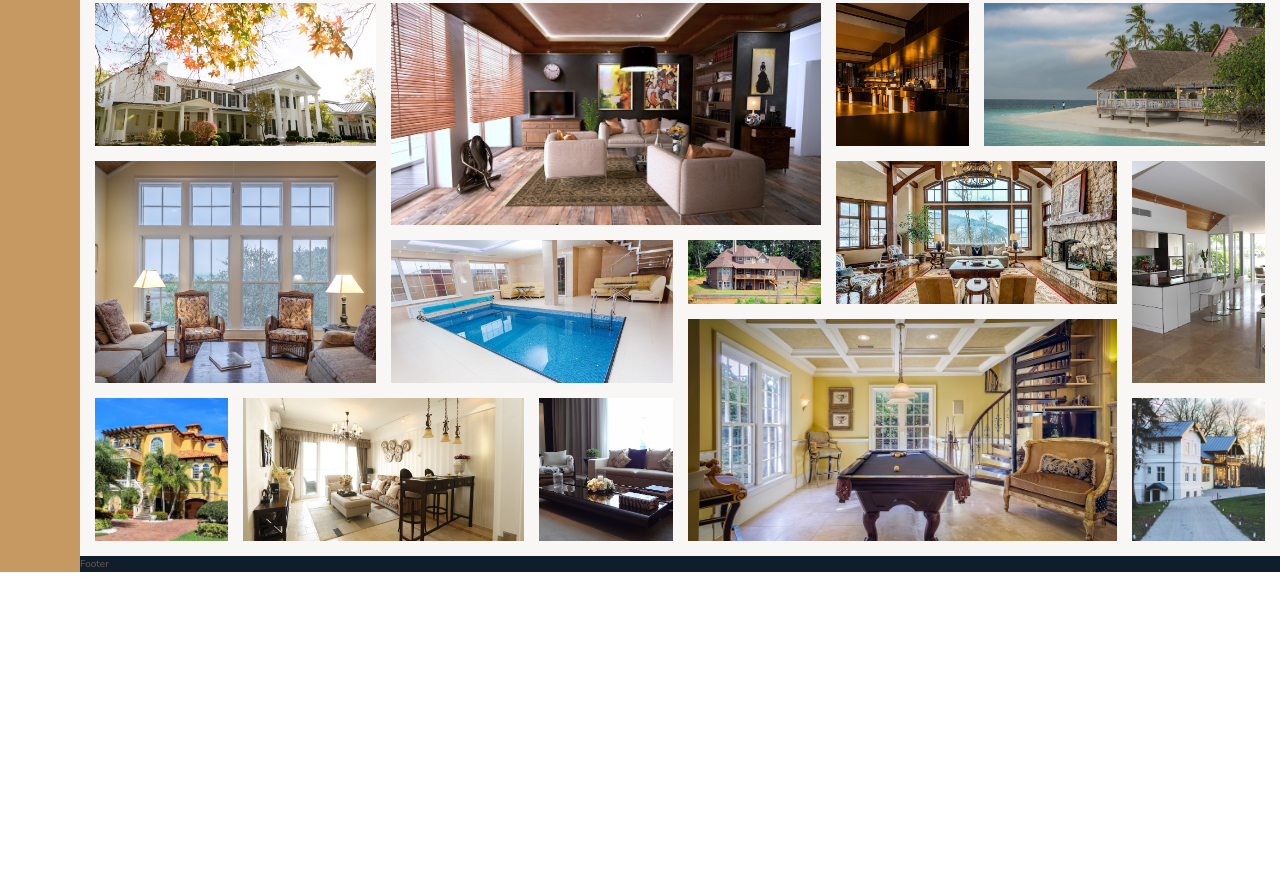
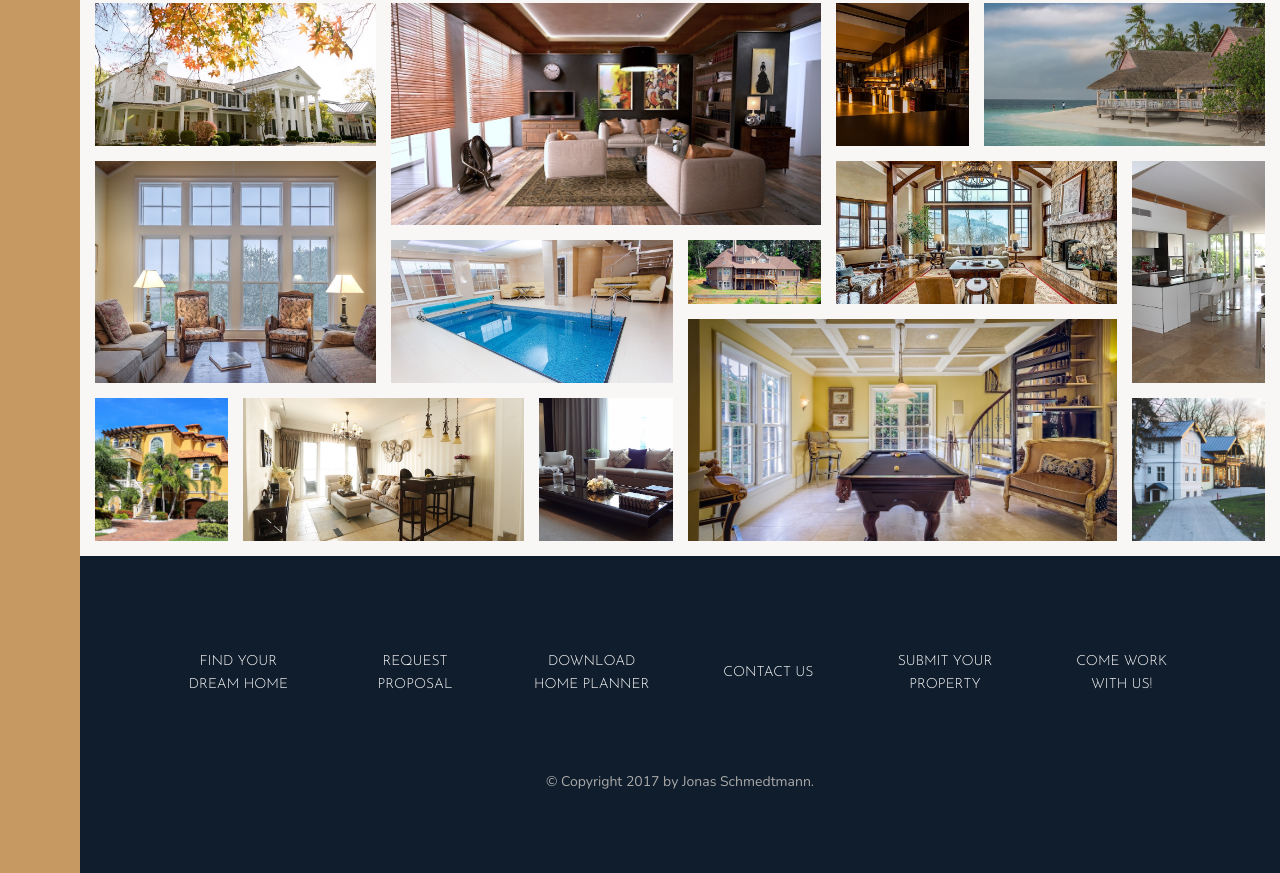
Before and after one commit to tuanluu0511/Nexter, a website: page index.html in a window 1280 px wide. Shown: the part 3078-3951 px from the top of the page. Before the commit the page ends 3650 px from the top, so only its background shows below. Drawn offline with nearby package versions, Linux system fonts and the light colour scheme.

Commit message:
Build the footer

```diff
--- a/index.html
+++ b/index.html
@@ -364,6 +364,21 @@
 
     </section>
 
-    <footer class="footer">Footer</footer>
+    <footer class="footer">
+      <ul class="nav">
+        <li class="nav__item"><a href="#" class="nav__link">Find your dream home</a></li>
+        <li class="nav__item"><a href="#" class="nav__link">Request proposal</a></li>
+        <li class="nav__item"><a href="#" class="nav__link">Download home planner</a></li>
+        <li class="nav__item"><a href="#" class="nav__link">Contact us</a></li>
+        <li class="nav__item"><a href="#" class="nav__link">Submit your property</a></li>
+        <li class="nav__item"><a href="#" class="nav__link">Come work with us!</a></li>
+      </ul>
+
+      <p class="copyright">
+        &copy; Copyright 2017 by Jonas Schmedtmann.
+      </p>
+    </footer>
+
+
   </body>
 </html>
--- a/sass/_footer.scss
+++ b/sass/_footer.scss
@@ -1,4 +1,41 @@
 .footer {
   background-color: $color-secondary;
   grid-column: full-start/full-end;
+
+  padding: 8rem;
 }
+
+.nav {
+  list-style: none;
+
+  display: grid;
+  grid-template-columns: repeat(auto-fit, minmax(15rem, 1fr));
+  grid-gap: 2rem;
+  align-items: center;
+
+  &__link:link,
+  &__link:visited {
+    font-size: 1.4rem;
+    text-decoration: none;
+    color: #fff;
+    font-family: $font-display;
+    text-transform: uppercase;
+    text-align: center;
+    padding: 1.5rem;
+    display: block;
+    transition: all 0.2s;
+  }
+
+  &__link:hover,
+  &__link:active {
+    background-color: rgba(#fff, 0.05);
+    transform: translateY(-3px);
+  }
+}
+
+.copyright {
+  font-size: 1.4rem;
+  color: $color-grey-light-2;
+  margin-top: 6rem;
+  text-align: center;
+}
```
Also changed, not shown: css/style.css.
